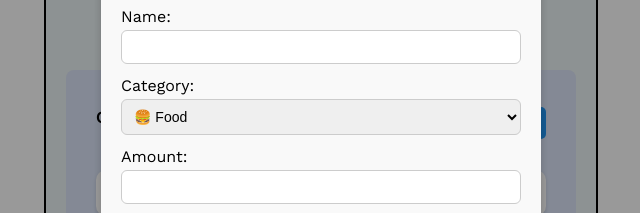
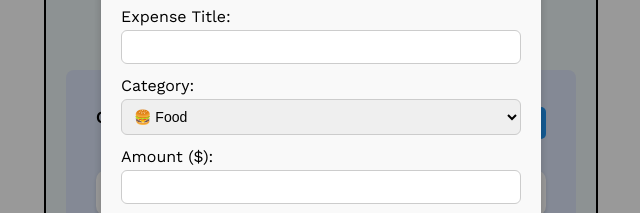
Before and after one commit to PaoPao793/budgetapp, a plain HTML site: page prototype_tabs/expenses.html in a window 1280 px wide. Both pictures are taken after a click on the button "Add Expense". Shown: the part 280-493 px from the top of the page, 319-959 px from the left. Drawn offline with nearby package versions, Linux system fonts and the light colour scheme.

Commit message:
expense and deposit form label renaming

```diff
--- a/prototype_tabs/expenses.html
+++ b/prototype_tabs/expenses.html
@@ -98,7 +98,7 @@
                         <label>Date:</label>
                         <input type="date" required>
 
-                        <label>Name:</label>
+                        <label>Expense Title:</label>
                         <input type="text" required>
 
                         <label>Category:</label>
@@ -106,7 +106,7 @@
                             <!-- automatically generated from categories list in expenses.js -->
                         </select>
 
-                        <label>Amount:</label>
+                        <label>Amount ($):</label>
                         <input type="number" required>
 
                         <label>Frequency:</label>
@@ -130,13 +130,13 @@
                         <label>Date:</label>
                         <input type="date" required>
 
-                        <label>Name:</label>
+                        <label>Deposit Title:</label>
                         <input type="text" required>
 
-                        <label>Amount:</label>
+                        <label>Amount ($):</label>
                         <input type="number" required>
 
-                        <label>Save towards:</label>
+                        <label>Save towards which goal?</label>
                         <input type="text">
 
                         <label>Frequency:</label>
```
